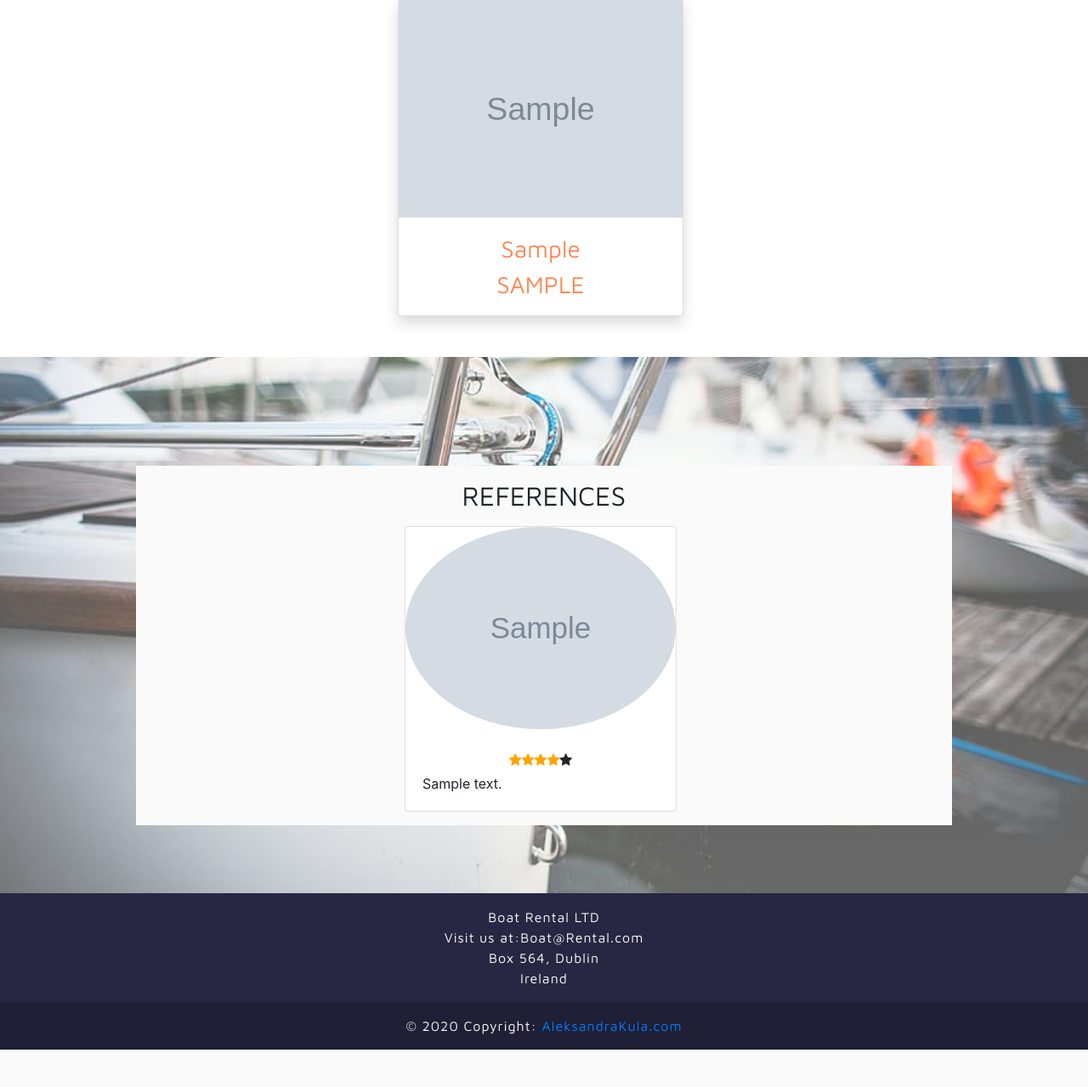
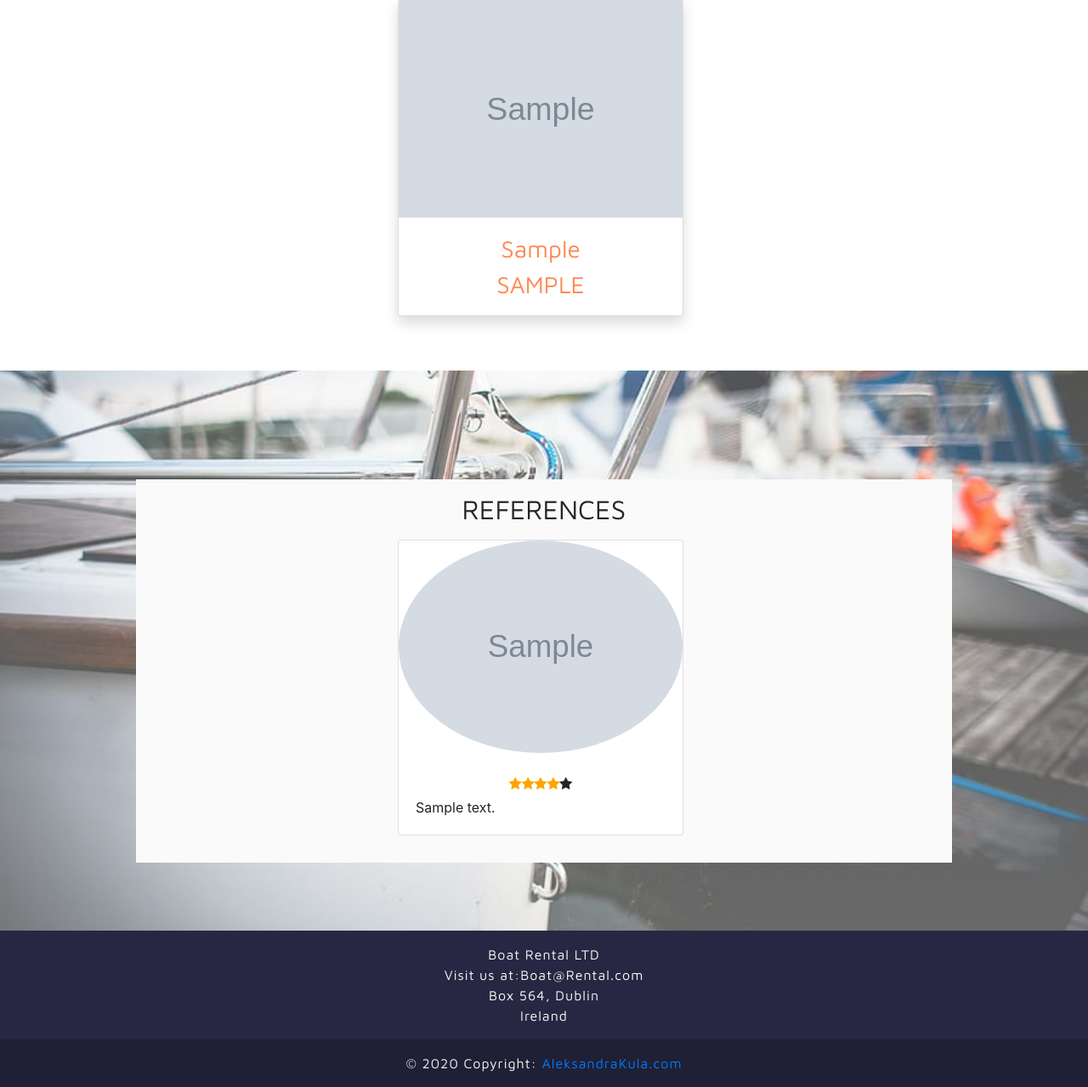
Before and after one commit to OlaQla/BoatRental, a Django app: page / in a window 1280 px wide. Shown: the part 1025-2304 px from the top of the page at 85% size. Before the commit the page ends 2260 px from the top, so only its background shows below. Run offline with Django 3.2, Linux system fonts and the light colour scheme; tables that the repository leaves empty hold one stand-in row (values such as "Sample post"); grey boxes marked "Sample" are stand-in pictures; some libraries are stand-ins or nearby versions.

Commit message:
added margins to cards

```diff
--- a/homepage/templates/index.html
+++ b/homepage/templates/index.html
@@ -56,7 +56,7 @@
   <div class="row m-auto d-flex justify-content-center">
     {% for boat in featured_boats %}
     <!--featured boat cord-->
-    <div class="card shadow card-item mr-md-2" style="width: 21rem;">
+    <div class="card shadow card-item mr-md-2 mb-3" style="width: 21rem;">
       <a href="{% url 'boat_details' boat_id=boat.id%}" class="link-card-boat">
         <img src="{{ MEDIA_URL }}{{ boat.image }}" class="card-img-top img-responsive" alt="featured boat">
         <div class="card-body">
@@ -80,7 +80,7 @@
 
       <!-- card references -->
       {% for review in reviews %}
-      <div class="card mr-md-2" style="width: 20rem;">
+      <div class="card mr-md-2 mb-3" style="width: 21rem;">
         <img src="{{ MEDIA_URL }}{{ review.image }}" class="card-img-top img-avatar" alt="avatar">
         <div class="card-body">
           <div class="row d-flex justify-content-center m-2">
```
